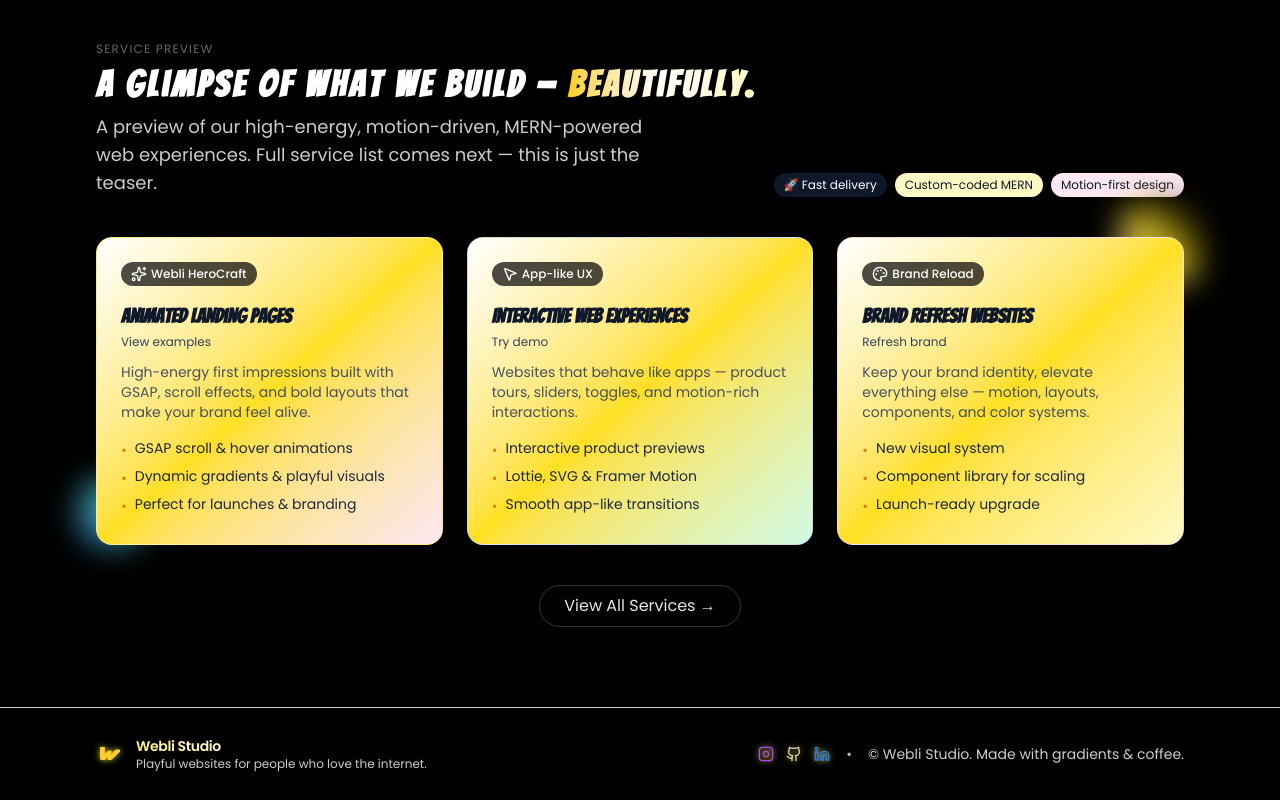
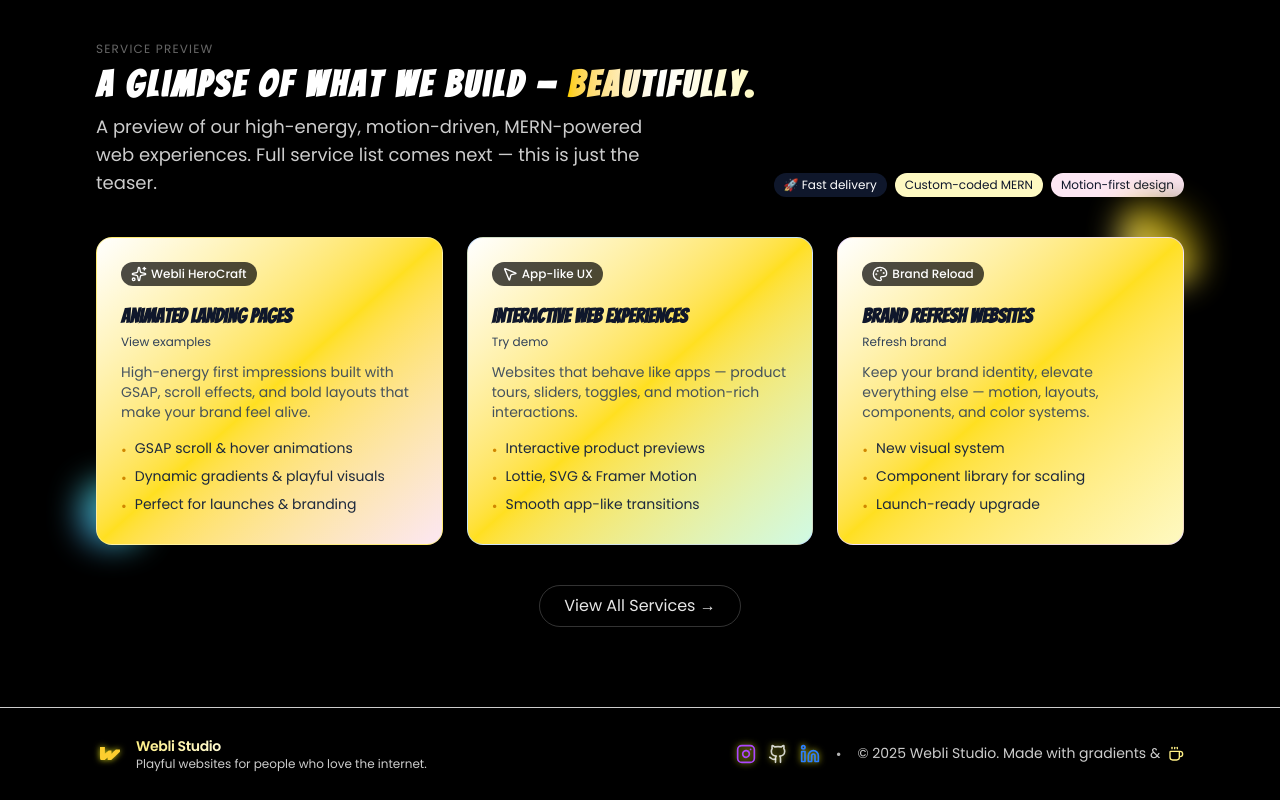
Before and after one commit to rishabh0777/webli-v2, a Next.js app in the folder weblistudio/: page / in a window 1280 px wide. Shown: the part 2034-2834 px from the top of the page. Built offline with nearby package versions, Linux system fonts and the light colour scheme.

Commit message:
feat: update Footer component with new icons and dynamic year display

```diff
--- a/weblistudio/src/app/globals.css
+++ b/weblistudio/src/app/globals.css
@@ -7,6 +7,10 @@
 
 body{
   font-family: var(--font-poppins);
+  overflow-x: hidden;
+  background: black;
+  color: white;
+
 }
 
 .glow{
--- a/weblistudio/src/app/layout/footer.js
+++ b/weblistudio/src/app/layout/footer.js
@@ -1,7 +1,7 @@
 "use client";
 import Image from 'next/image';
 import React from 'react'
-import { InstagramIcon, LinkedinIcon, GithubIcon } from 'lucide-react';
+import { InstagramIcon, LinkedinIcon, GithubIcon, Coffee } from 'lucide-react';
 
 const Footer = () => {
   return (
@@ -28,12 +28,14 @@ const Footer = () => {
             </div>
             <div class="flex flex-wrap items-center gap-4 text-xs sm:text-sm text-white/80">
               <div class="flex gap-3">
-                <a href="#" class="text-purple-500 glow"><InstagramIcon size={16} /></a>
-                <a href="#" class="glow"><GithubIcon size={16} /></a>
-                <a href="#" class="text-blue-500 glow"><LinkedinIcon size={16} /></a>
+                <a href="#" class="text-purple-500 glow"><InstagramIcon size={20} /></a>
+                <a href="#" class="glow"><GithubIcon size={20} /></a>
+                <a href="#" class="text-blue-500 glow"><LinkedinIcon size={20} /></a>
               </div>
               <span class="hidden sm:inline text-white/70">•</span>
-              <span>© <span id="year"></span> Webli Studio. Made with gradients &amp; coffee.</span>
+              <span>© <span id="year">{
+                new Date().getFullYear()
+                } Webli Studio.</span> Made with gradients &amp; <Coffee size={16} className="inline-block mb-[2px] ml-1 text-yellow-200" /> </span>
             </div>
           </div>
         </div>
```
